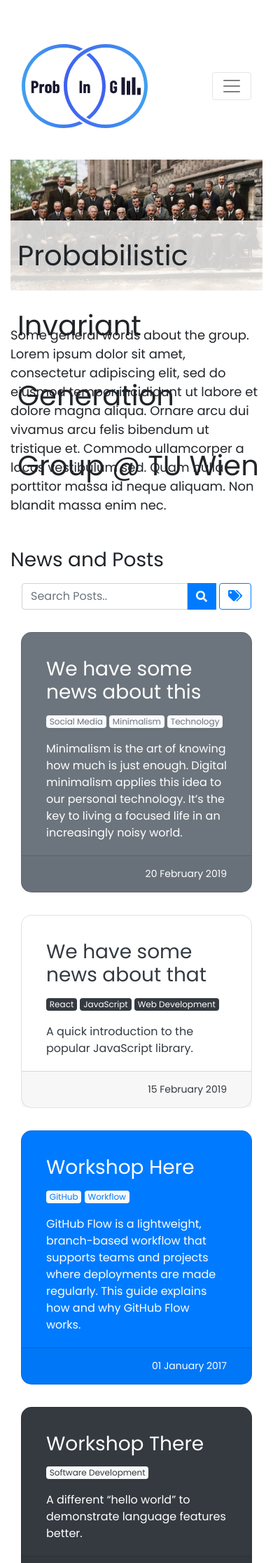
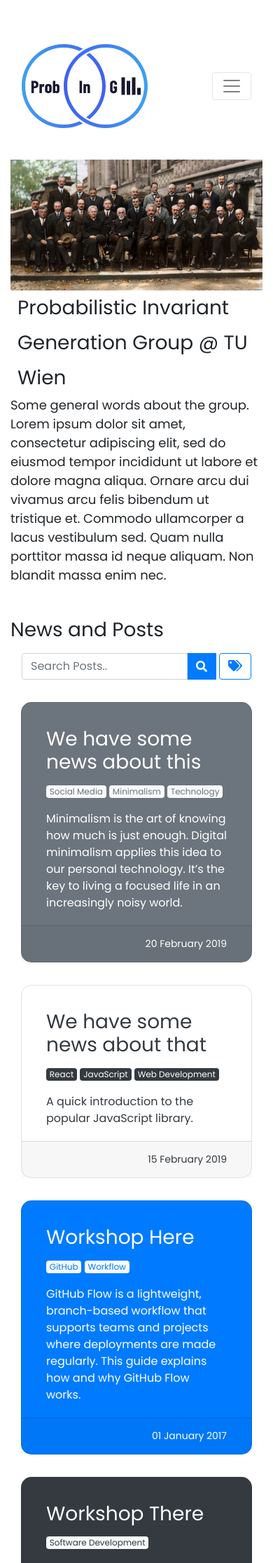
Before and after one commit to probing-lab/probing-lab.github.io, a Jekyll site: the page built from pages/index.html, in a window 390 px wide. Shown: the top 2233 px of the page at 70% size. Built offline with Jekyll 4.4.1, drawn with Linux system fonts in a browser that asks for light colours; nearby versions of some CDN libraries; comment, search, counter and statistics services are not loaded.

Commit message:
Responsiveness fix

```diff
--- a/_sass/_landing.scss
+++ b/_sass/_landing.scss
@@ -72,3 +72,19 @@
   margin-bottom: 30px;
   font-size: 18px;
 }
+
+@media only screen and (max-width: 1200px) {
+  .landing-group .label h1 {
+    font-size: 28px;
+  }
+}
+
+@media only screen and (max-width: 995px) {
+  .landing-group .label {
+    position: relative;
+
+    h1 {
+      line-height: 50px;
+    }
+  }
+}
```
